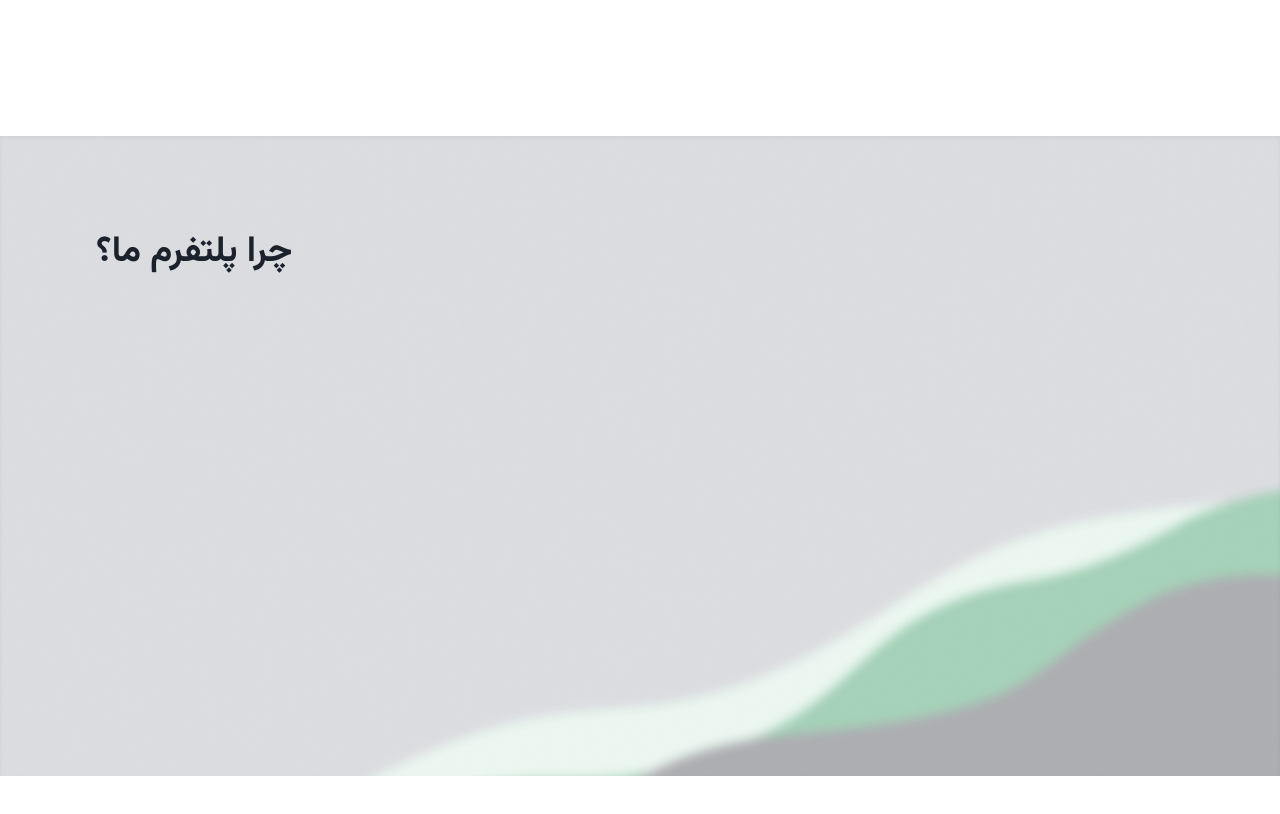
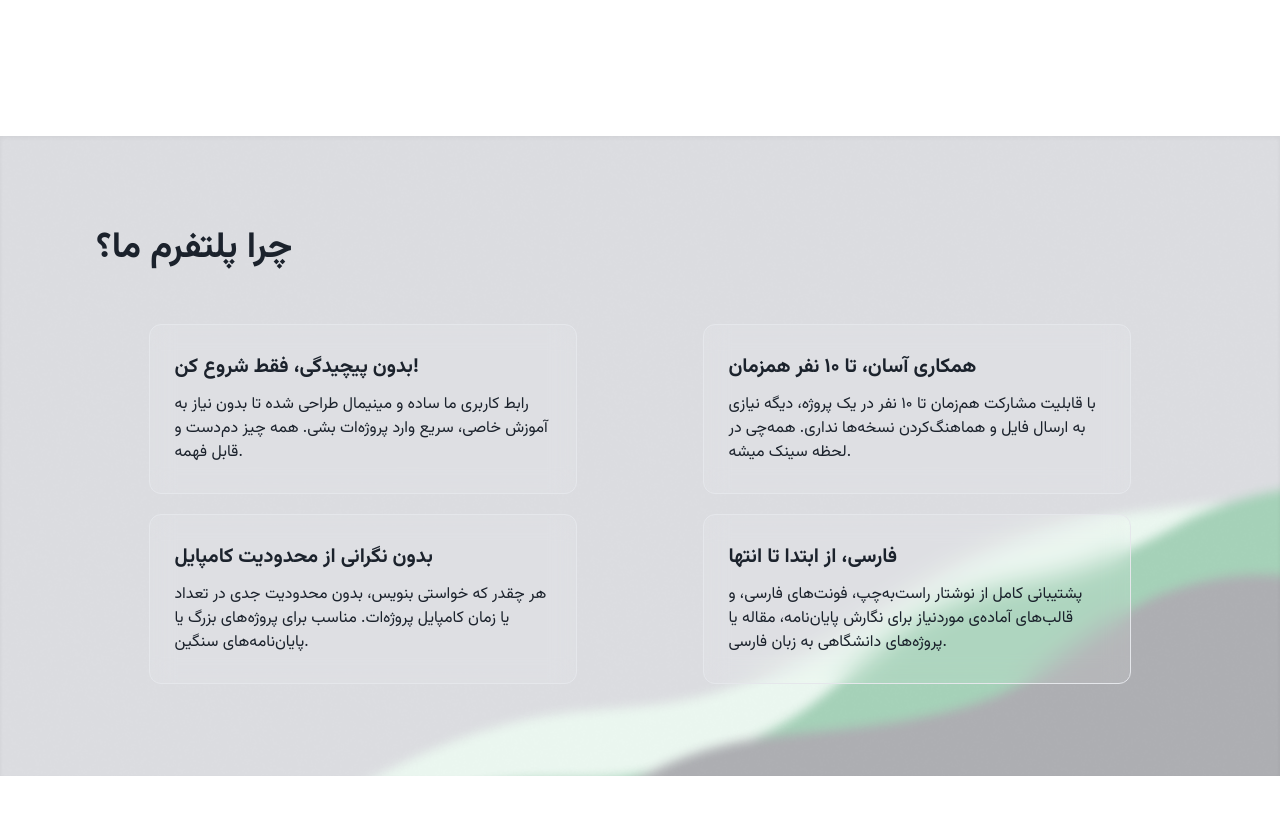
Before and after one commit to Afra-Khalaj/Overleaf-landing, a Next.js app: page / in a window 1280 px wide. Shown: the part 1440-2254 px from the top of the page. Built offline with nearby package versions, Linux system fonts and the light colour scheme; a web font is replaced by a local one.

Commit message:
About us on landing modification

```diff
--- a/app/_components/LandingAbout/LandingAbout.tsx
+++ b/app/_components/LandingAbout/LandingAbout.tsx
@@ -1,6 +1,7 @@
 "use client";
 
 import React from "react";
+import LandingAboutCard from "../LandingAboutCard/LandingAboutCard";
 
 const LandingAbout = () => {
   const isRTL = document?.documentElement?.lang === "fa";
@@ -10,12 +11,49 @@ const LandingAbout = () => {
       <div
         className="h-[80vh] mt-60 w-full p-24 bg-cover bg-center shadow-inner"
         style={{
-          backgroundImage: `url('/background-green-grey.png')`,
-          transform: isRTL ? "scaleX(-1)" : "none",
+          backgroundImage: isRTL
+            ? `url('/background-green-grey-rtl.png')`
+            : `url('/background-green-grey.png')`,
+          display: "flex",
+          flexDirection: "column",
+          justifyContent: "center",
         }}
       >
-        <div style={{ transform: isRTL ? "scaleX(-1)" : "none" }}>
-          <h1 className="text-neutral text-4xl font-bold">چرا پلتفرم ما؟</h1>
+        <h1 className="text-neutral text-4xl font-bold mb-14">
+          چرا پلتفرم ما؟
+        </h1>
+        <div
+          style={{
+            display: "grid",
+            gridTemplateColumns: "1fr 1fr", // Two equal columns
+            gap: "20px",
+            justifyItems: "center", // Center items within their grid cells
+          }}
+        >
+          <LandingAboutCard
+            title={"بدون پیچیدگی، فقط شروع کن!"}
+            desc={
+              "رابط کاربری ما ساده و مینیمال طراحی شده تا بدون نیاز به آموزش خاصی، سریع وارد پروژه‌ات بشی. همه چیز دم‌دست و قابل فهمه."
+            }
+          />
+          <LandingAboutCard
+            title={"همکاری آسان، تا ۱۰ نفر همزمان"}
+            desc={
+              "با قابلیت مشارکت هم‌زمان تا ۱۰ نفر در یک پروژه، دیگه نیازی به ارسال فایل و هماهنگ‌کردن نسخه‌ها نداری. همه‌چی در لحظه سینک میشه."
+            }
+          />
+          <LandingAboutCard
+            title={"بدون نگرانی از محدودیت کامپایل"}
+            desc={
+              "هر چقدر که خواستی بنویس، بدون محدودیت جدی در تعداد یا زمان کامپایل پروژه‌ات. مناسب برای پروژه‌های بزرگ یا پایان‌نامه‌های سنگین."
+            }
+          />
+          <LandingAboutCard
+            title={"فارسی، از ابتدا تا انتها"}
+            desc={
+              "پشتیبانی کامل از نوشتار راست‌به‌چپ، فونت‌های فارسی، و قالب‌های آماده‌ی موردنیاز برای نگارش پایان‌نامه، مقاله یا پروژه‌های دانشگاهی به زبان فارسی."
+            }
+          />
         </div>
       </div>
     </div>
--- /dev/null
+++ b/app/_components/LandingAboutCard/LandingAboutCard.tsx
@@ -0,0 +1,16 @@
+import React from "react";
+
+const LandingAboutCard = ({ title, desc }: {title: string, desc: string}) => {
+  return (
+    <div className="flex flex-col justify-center backdrop-blur-md bg-white/10 rounded-xl p-6 border w-[80%] h-[170px]">
+      <h2 className="text-neutral text-xl font-semibold mb-3">
+        {title}
+      </h2>
+      <p className="text-neutral">
+        {desc}
+      </p>
+    </div>
+  );
+};
+
+export default LandingAboutCard;
--- a/app/layout.tsx
+++ b/app/layout.tsx
@@ -28,6 +28,9 @@ export default function RootLayout({
     <html
       lang="en"
       dir="ltr"
+
+      // lang="fa"
+      // dir="rtl"
       className={`${playfair.variable} ${sourceSans.variable}`}
     >
       <head>
```
Also changed, not shown: public/background-green-grey-rtl.png (added).
